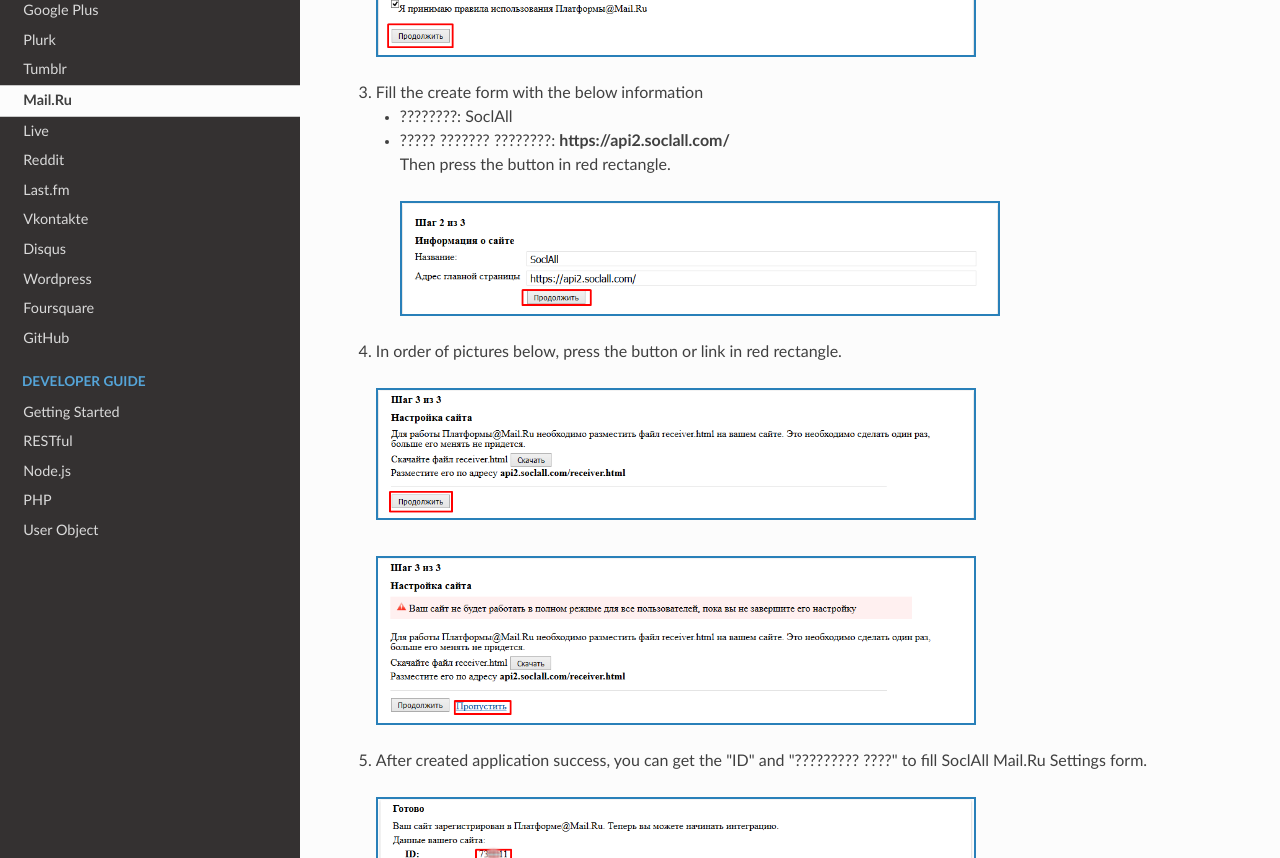
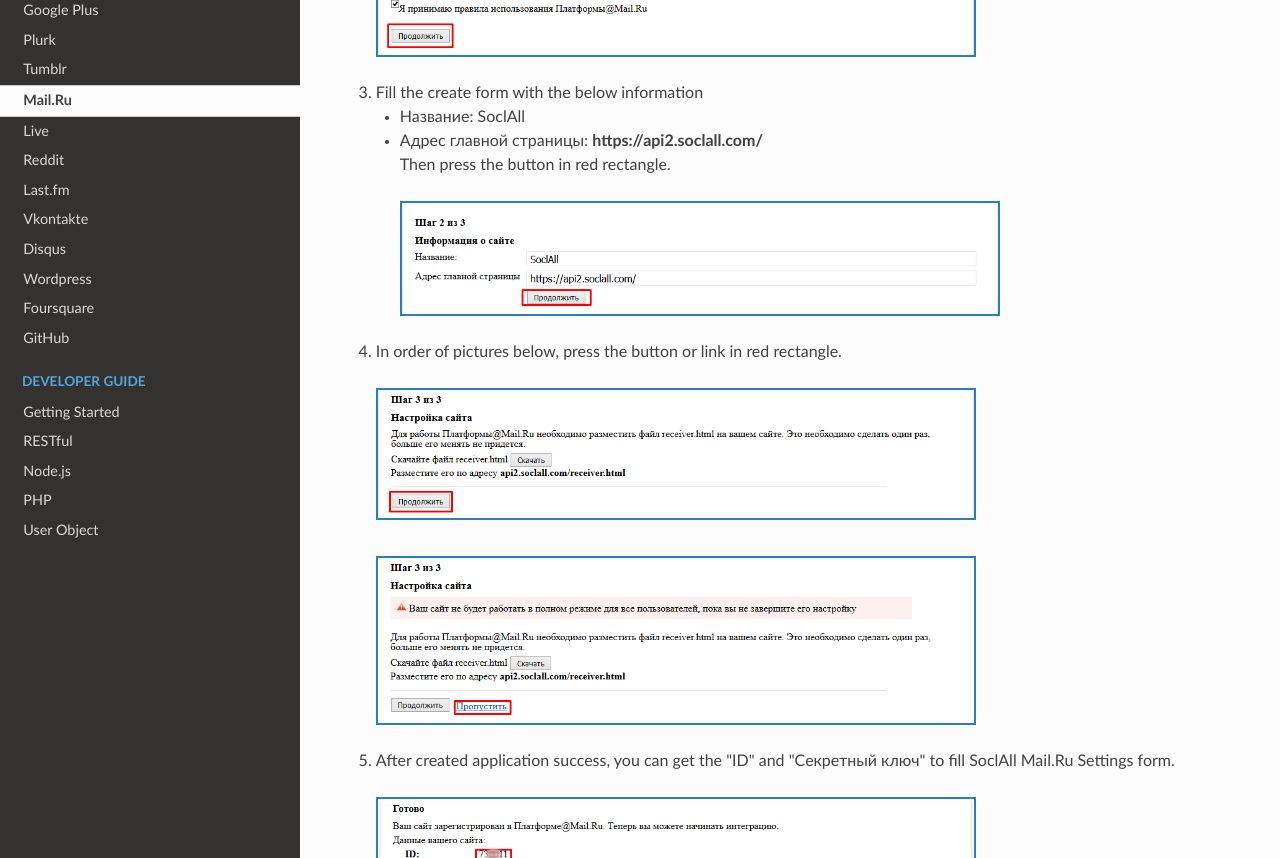
Before and after one commit to nhvu1988/socialall-docs, an MkDocs documentation site: the page built from docs/user-guide/mailru.md, in a window 1280 px wide and 1400 px high, scrolled down 536 px. Shown: the part 272-1130 px from the top of the window. Built offline with MkDocs 1.6.1, drawn with Linux system fonts in a browser that asks for light colours; nearby versions of some CDN libraries; old or Windows-style settings are respelled for this version of MkDocs; some of the changed text lies outside the part shown.

Commit message:
update "config mailru" doc

```diff
--- a/docs/user-guide/mailru.md
+++ b/docs/user-guide/mailru.md
@@ -5,13 +5,13 @@ __To register an application on Mail.Ru, please follow the steps below:__
     <div class="soclall-br"></div>
     ![Mail.Ru : Create App](/img/mailru-1-create-app.png)
     <div class="soclall-br"></div>
-2. Select "? ???????? ??????? ????????????? ?????????@Mail.Ru" and press the button in red rectangle.
+2. Select "Я принимаю правила использования Платформы@Mail.Ru" and press the button in red rectangle.
     <div class="soclall-br"></div>
     ![Mail.Ru : Accept the rules](/img/mailru-2-accept-per.png)
     <div class="soclall-br"></div>
 3. Fill the create form with the below information
-    * ????????: SoclAll
-    * ????? ??????? ????????: __https://api2.soclall.com/__ <br />
+    * Название: SoclAll
+    * Адрес главной страницы: __https://api2.soclall.com/__ <br />
    Then press the button in red rectangle.
     <div class="soclall-br"></div>
     ![Mail.Ru : Create Form](/img/mailru-3-create-form.png)
@@ -22,7 +22,7 @@ __To register an application on Mail.Ru, please follow the steps below:__
     <div class="soclall-br"></div>
     ![Mail.Ru : Skip Step 2](/img/mailru-4.2-skip-step.png)
     <div class="soclall-br"></div>
-5. After created application success, you can get the "ID" and "????????? ????" to fill SoclAll Mail.Ru Settings form.
+5. After created application success, you can get the "ID" and "Секретный ключ" to fill SoclAll Mail.Ru Settings form.
     <div class="soclall-br"></div>
     ![Mail.Ru : Settings Form](/img/mailru-5-get-app-id.png)
     <div class="soclall-br"></div>
```
